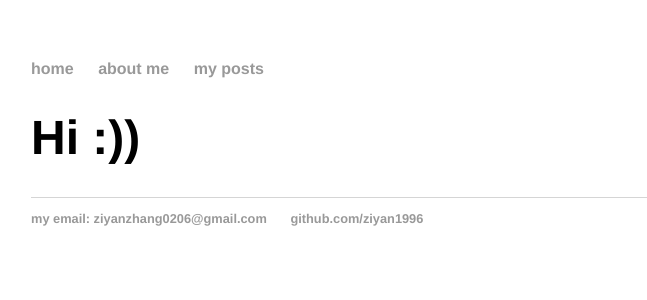
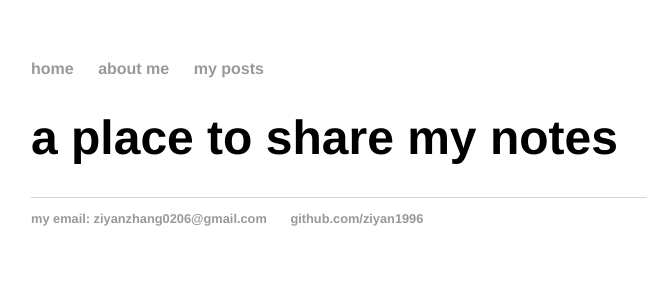
Before and after one commit to ziyan1996/ziyan1996.github.io, a Jekyll site: the page built from index.html, in a window 1280 px wide. Shown: the top 300 px of the page, without its empty margins (161-808 px from the left). Built offline with Jekyll 4.4.1, drawn with Linux system fonts in a browser that asks for light colours.

Commit message:
Update index.html

```diff
--- a/index.html
+++ b/index.html
@@ -3,4 +3,4 @@ layout: default
 title: ziyan's log
 ---
 <div class="blurb">
-	<h1>Hi :))</h1>
+	<h1>a place to share my notes</h1>
```
